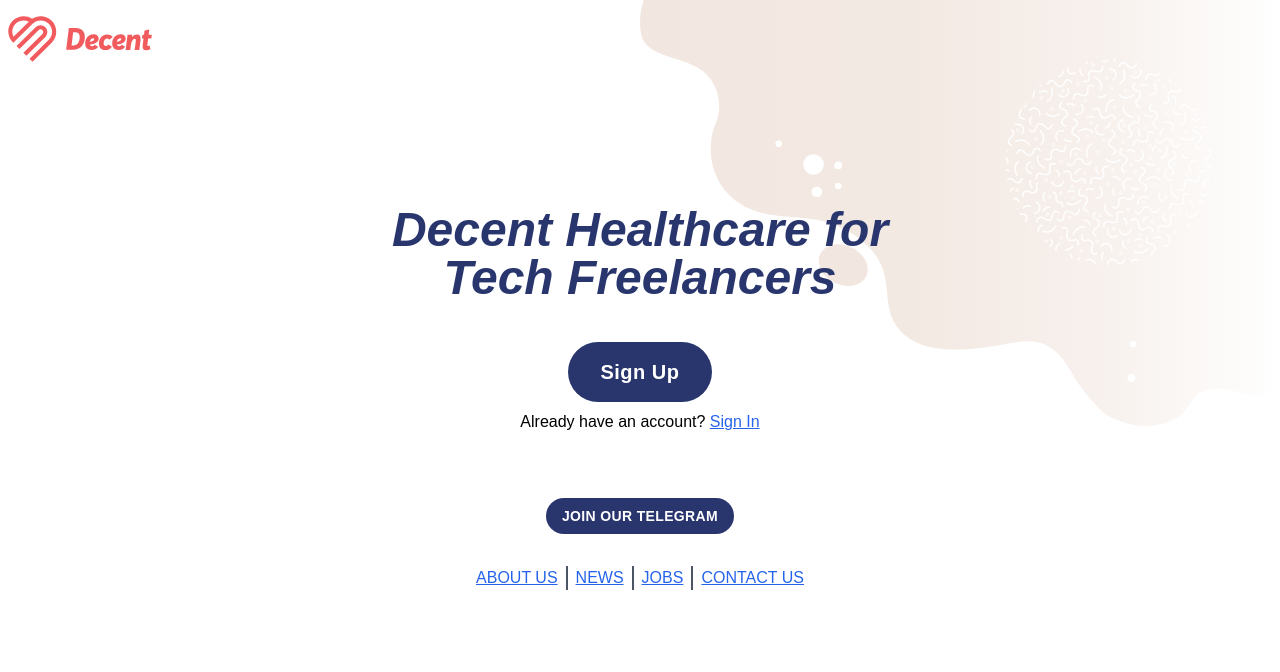
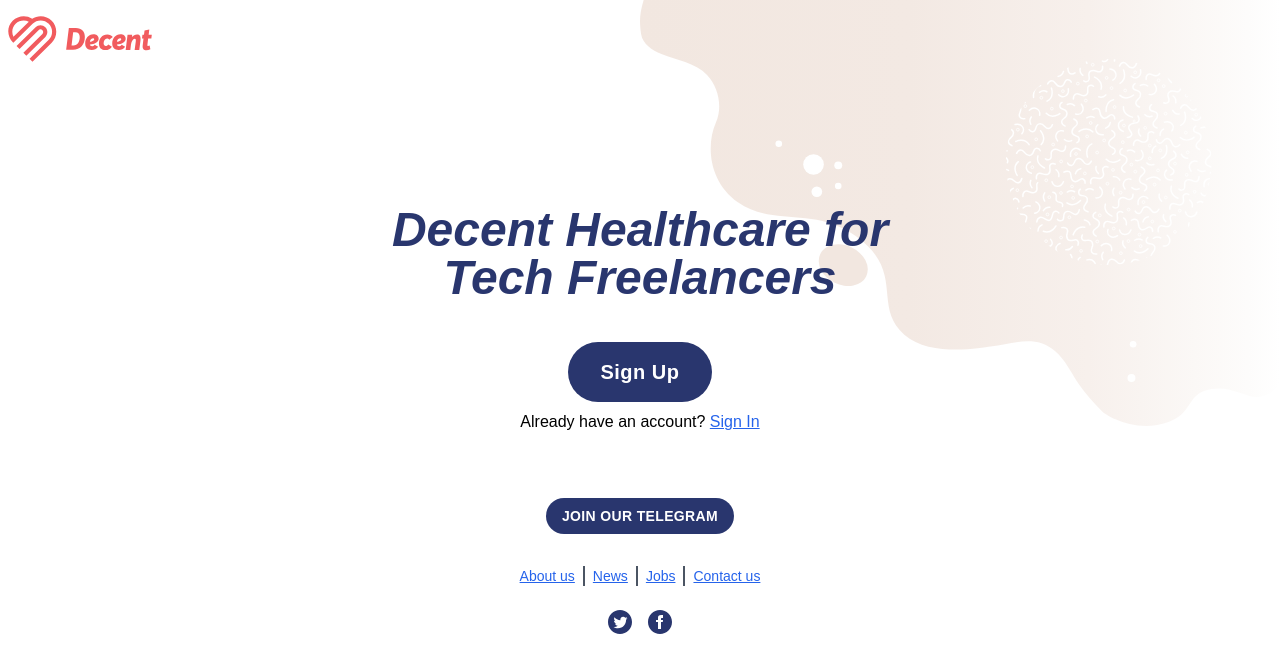
Before and after one commit to scarsam/decent, a Next.js app: page / in a window 1280 px wide. Shown: the top 672 px of the page. Built offline with nearby package versions, Linux system fonts and the light colour scheme; what miragejs would draw is missing.

Commit message:
Added the social media icons on the start page

```diff
--- a/components/Link.tsx
+++ b/components/Link.tsx
@@ -1,7 +1,7 @@
 import NavLink from "next/link";
 import { ILink } from "../types";
 
-const Link: React.VFC<ILink> = ({ text, path, styleAs, size, onClick }) => {
+const Link: React.VFC<ILink> = ({ content, path, styleAs, size, onClick }) => {
   let buttonSize;
   const isButton = styleAs === "button";
 
@@ -19,7 +19,7 @@
   return (
     <NavLink href={path}>
       <a onClick={onClick} className={`${styles} ${buttonSize}`}>
-        {text}
+        {content}
       </a>
     </NavLink>
   );
--- a/pages/dashboard.tsx
+++ b/pages/dashboard.tsx
@@ -39,7 +39,7 @@
           }
           path="/"
           styleAs="link"
-          text="Sign Out"
+          content="Sign Out"
         />
         .
       </p>
--- a/pages/index.tsx
+++ b/pages/index.tsx
@@ -25,43 +25,67 @@
       <h1 className="text-4xl md:text-5xl mb-10 text-center italic font-semibold text-primary">
         Decent Healthcare for <span className="lg:block">Tech Freelancers</span>
       </h1>
-      <Link size="large" path="/sign-up" styleAs="button" text="Sign Up" />
+      <Link size="large" path="/sign-up" styleAs="button" content="Sign Up" />
       <p className="mt-2 mb-16">
         Already have an account?{" "}
-        <Link path="/login" styleAs="link" text="Sign In" />
+        <Link path="/login" styleAs="link" content="Sign In" />
       </p>
       <Link
         size="regular"
         path="https://www.decent.com/"
         styleAs="button"
-        text="Join our Telegram"
+        content="Join our Telegram"
       />
-      <ul className="flex uppercase divide-x-2 divide-gray-600 text-md align-middle mt-8">
+      <ul className="flex divide-x-2 divide-gray-600 text-sm align-middle mt-8">
         <li className="px-2">
           <Link
             path="https://www.decent.com/about-us"
             styleAs="link"
-            text="About us"
+            content="About us"
           />
         </li>
         <li className="px-2">
           <Link
             path="https://www.decent.com/blog/all-posts"
             styleAs="link"
-            text="News"
+            content="News"
           />
         </li>
         <li className="px-2">
-          <Link path="https://decent.breezy.hr/" styleAs="link" text="Jobs" />
+          <Link
+            path="https://decent.breezy.hr/"
+            styleAs="link"
+            content="Jobs"
+          />
         </li>
         <li className="px-2">
           <Link
             path="https://www.decent.com/faq"
             styleAs="link"
-            text="Contact us"
+            content="Contact us"
           />
         </li>
       </ul>
+      <div className="flex mt-4">
+        <Link
+          path="https://twitter.com/decent"
+          styleAs="link"
+          content={
+            <img className="m-2" src="/twitter-logo.svg" alt="Decent Twitter" />
+          }
+        />
+        <Link
+          path="https://www.facebook.com/DecentHealth/"
+          styleAs="link"
+          content={
+            <img
+              className="m-2"
+              src="/facebook-logo.svg"
+              alt="Decent Facebook"
+            />
+          }
+        />
+      </div>
     </PageLayout>
   );
 }
--- a/pages/login.tsx
+++ b/pages/login.tsx
@@ -68,7 +68,7 @@
               helperText={
                 <p>
                   Can't remember?{" "}
-                  <Link path="/" styleAs="link" text="Let's reset it" />.
+                  <Link path="/" styleAs="link" content="Let's reset it" />.
                 </p>
               }
             />
--- a/pages/sign-up.tsx
+++ b/pages/sign-up.tsx
@@ -100,7 +100,7 @@
               <Button>Create my account</Button>
             </span>
             <p>
-              Not ready yet? <Link path="/" styleAs="link" text="Cancel" />.
+              Not ready yet? <Link path="/" styleAs="link" content="Cancel" />.
             </p>
           </>
         )}
--- a/types/index.ts
+++ b/types/index.ts
@@ -63,7 +63,7 @@
 }
 
 export interface ILink {
-  text: string;
+  content: string | React.ReactNode;
   path: string;
   styleAs: "button" | "link";
   size?: "regular" | "large";
```
Also changed, not shown: public/facebook-logo.svg (added), public/twitter-logo.svg (added).
